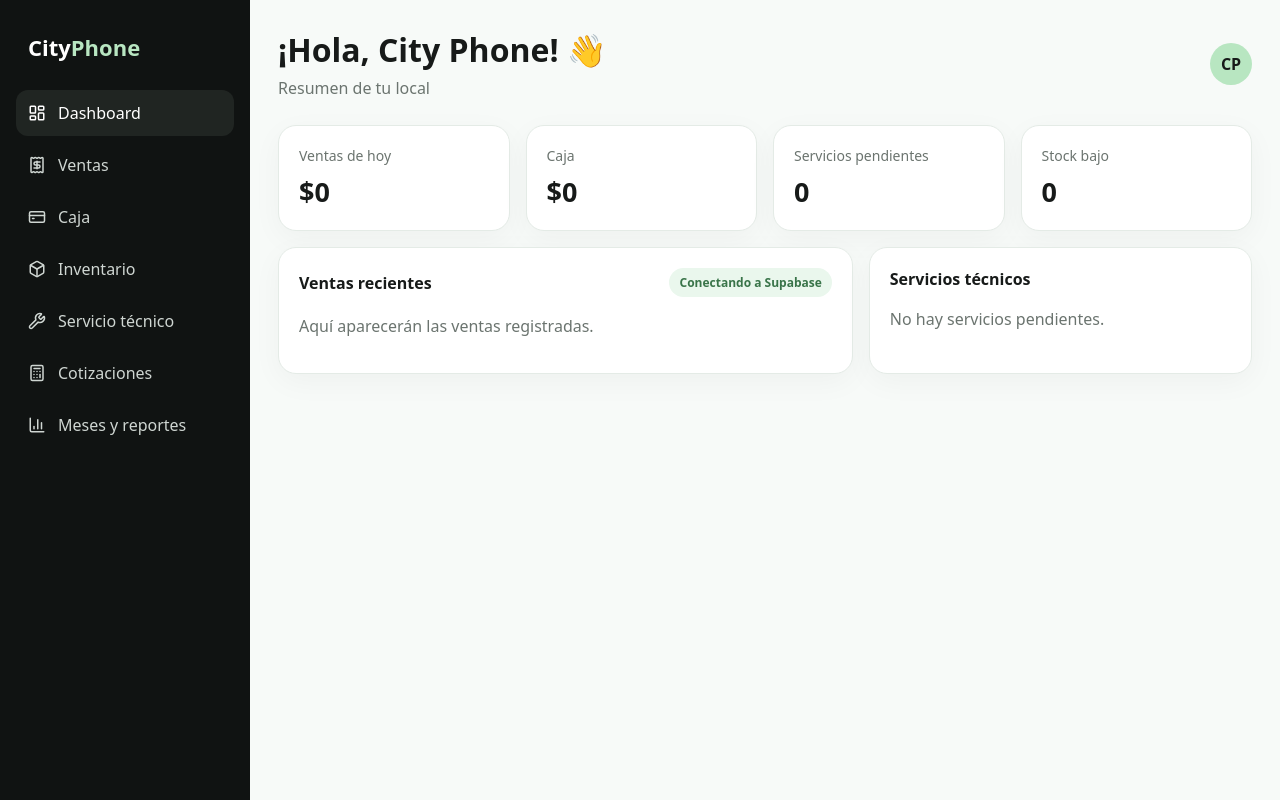
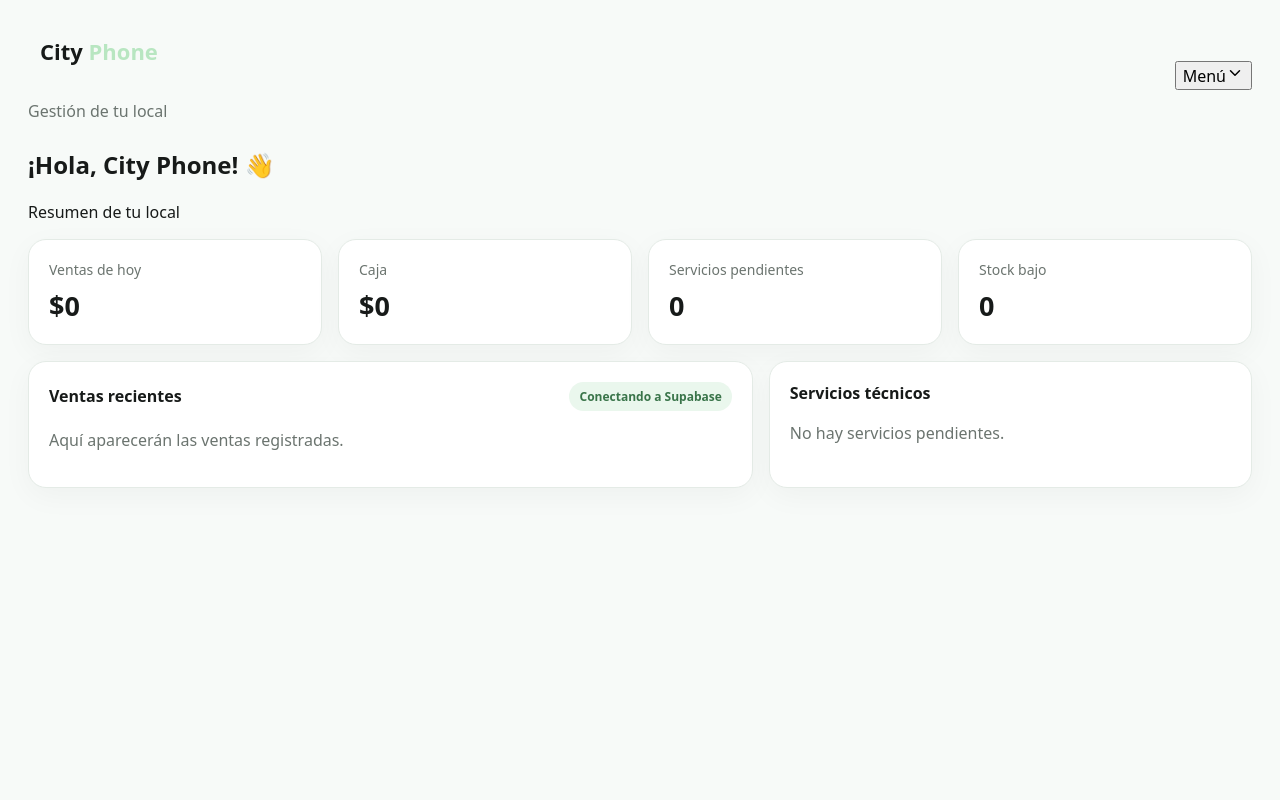
Before and after one commit to MarbellSantana/CityPhone, a Next.js app: page / in a window 1280 px wide. Built offline with nearby package versions, Linux system fonts and the light colour scheme.

Commit message:
Redesign navigation as white dropdown menu

```diff
--- a/app/page.tsx
+++ b/app/page.tsx
@@ -1,29 +1,61 @@
-import { BarChart3, Box, Calculator, ClipboardList, CreditCard, LayoutDashboard, Receipt, Wrench } from "lucide-react";
+"use client";
+
+import { useState } from "react";
+import { BarChart3, Box, Calculator, ChevronDown, CreditCard, LayoutDashboard, Receipt, Wrench } from "lucide-react";
 
 const nav = [
   [LayoutDashboard, "Dashboard"], [Receipt, "Ventas"], [CreditCard, "Caja"], [Box, "Inventario"],
   [Wrench, "Servicio técnico"], [Calculator, "Cotizaciones"], [BarChart3, "Meses y reportes"],
-];
+] as const;
 
 export default function Home() {
+  const [menuOpen, setMenuOpen] = useState(false);
+
   return (
     <div className="city-shell">
-      <aside className="sidebar">
-        <div className="brand">City<span>Phone</span></div>
-        <nav className="nav">
-          {nav.map(([Icon, label], index) => (
-            <a className={`nav-item ${index === 0 ? "active" : ""}`} href="#" key={label as string}>
-              <Icon size={18} /> <span>{label as string}</span>
-            </a>
-          ))}
-        </nav>
-      </aside>
-
       <main className="main">
         <header className="header">
-          <div><h1>¡Hola, City Phone! 👋</h1><p>Resumen de tu local</p></div>
-          <div className="avatar">CP</div>
+          <div>
+            <div className="brand">City <span>Phone</span></div>
+            <p>Gestión de tu local</p>
+          </div>
+
+          <div className="menu-wrap">
+            <button
+              className={`menu-button ${menuOpen ? "open" : ""}`}
+              onClick={() => setMenuOpen(!menuOpen)}
+              aria-expanded={menuOpen}
+              aria-label="Abrir menú"
+            >
+              <span>Menú</span>
+              <ChevronDown size={18} />
+            </button>
+
+            {menuOpen && (
+              <>
+                <button className="menu-backdrop" onClick={() => setMenuOpen(false)} aria-label="Cerrar menú" />
+                <nav className="dropdown-menu">
+                  {nav.map(([Icon, label], index) => (
+                    <a
+                      className={`nav-item ${index === 0 ? "active" : ""}`}
+                      href="#"
+                      key={label}
+                      onClick={() => setMenuOpen(false)}
+                    >
+                      <Icon size={18} />
+                      <span>{label}</span>
+                    </a>
+                  ))}
+                </nav>
+              </>
+            )}
+          </div>
         </header>
+
+        <section className="welcome">
+          <h1>¡Hola, City Phone! 👋</h1>
+          <p>Resumen de tu local</p>
+        </section>
 
         <section className="kpis">
           <div className="card"><div className="kpi-label">Ventas de hoy</div><div className="kpi-value">$0</div></div>
@@ -37,13 +69,6 @@ export default function Home() {
           <div className="card"><div className="card-title">Servicios técnicos</div><p style={{color:"var(--muted)"}}>No hay servicios pendientes.</p></div>
         </section>
       </main>
-
-      <nav className="mobile-nav">
-        <a className="active" href="#"><LayoutDashboard size={18} /><br/>Inicio</a>
-        <a href="#"><Receipt size={18} /><br/>Ventas</a>
-        <a href="#"><Box size={18} /><br/>Stock</a>
-        <a href="#"><Wrench size={18} /><br/>Técnico</a>
-      </nav>
     </div>
   );
 }
```
